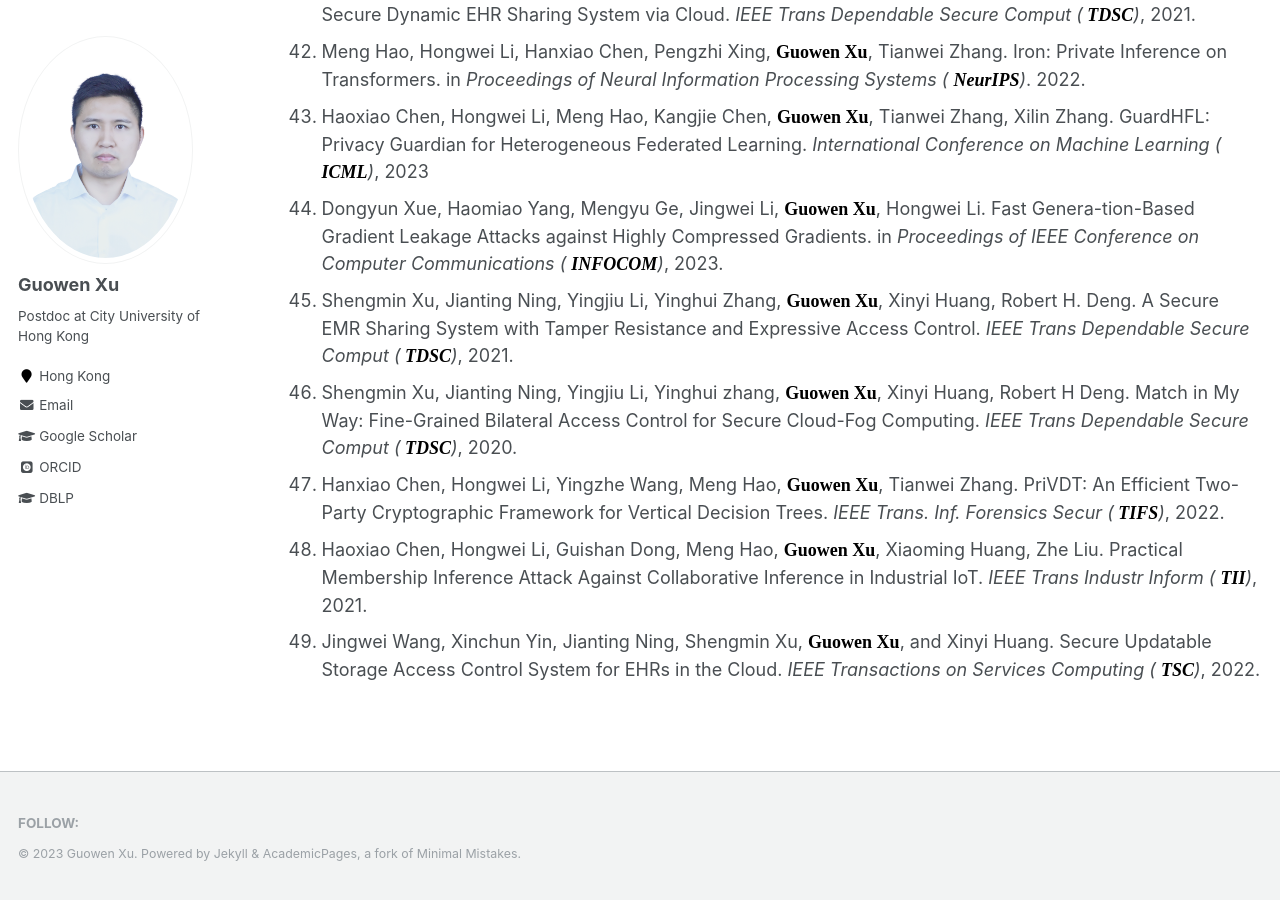
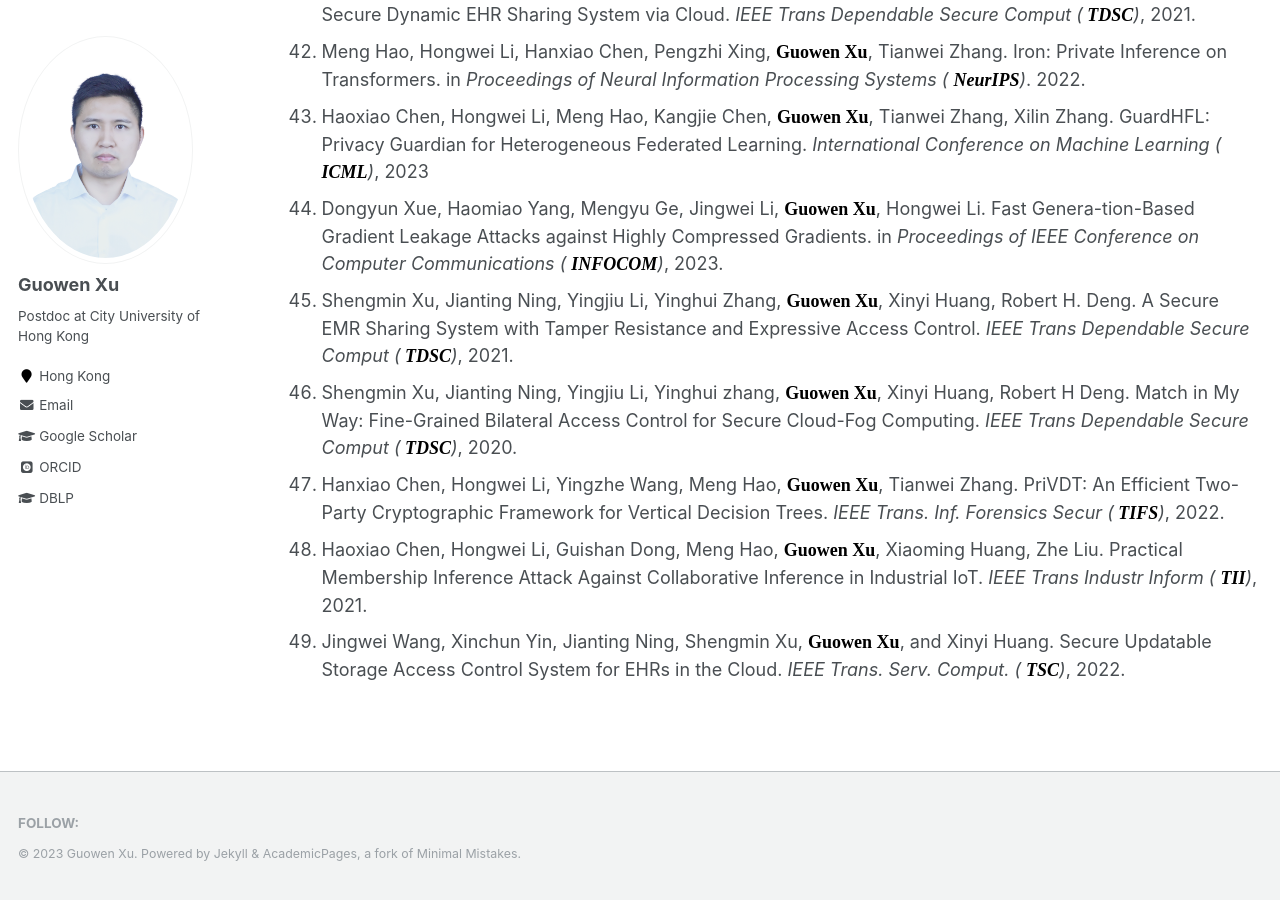
Before and after one commit to Guowen-xu/guowen-xu.github.io, a Jekyll site: the page built from _pages/publications.md, in a window 1280 px wide and 900 px high, scrolled down 3435 px. Built offline with Jekyll 4.4.1, drawn with Linux system fonts in a browser that asks for light colours; some web fonts are replaced.

Commit message:
Update publications.md

```diff
--- a/_pages/publications.md
+++ b/_pages/publications.md
@@ -62,4 +62,4 @@ You can find my articles on my [Google Scholar](https://scholar.google.com.hk/ci
 46. Shengmin Xu, Jianting Ning, Yingjiu Li, Yinghui zhang, **<font face="Times New Roman" color=black size=4> Guowen Xu</font>**, Xinyi Huang, Robert H Deng. Match in My Way: Fine-Grained Bilateral Access Control for Secure Cloud-Fog Computing. *IEEE Trans Dependable Secure Comput (**<font face="Times New Roman" color=black size=4> TDSC</font>**)*, 2020.
 47. Hanxiao Chen, Hongwei Li, Yingzhe Wang, Meng Hao,  **<font face="Times New Roman" color=black size=4> Guowen Xu</font>**, Tianwei Zhang. PriVDT: An Efficient Two-Party Cryptographic Framework for Vertical Decision Trees. *IEEE Trans. Inf. Forensics Secur (**<font face="Times New Roman" color=black size=4> TIFS</font>**)*, 2022.
 48. Haoxiao Chen, Hongwei Li, Guishan Dong, Meng Hao, **<font face="Times New Roman" color=black size=4> Guowen Xu</font>**, Xiaoming Huang, Zhe Liu. Practical Membership Inference Attack Against Collaborative Inference in Industrial IoT. *IEEE Trans Industr Inform ( **<font face="Times New Roman" color=black size=4> TII</font>**)*, 2021.
-49. Jingwei Wang, Xinchun Yin, Jianting Ning, Shengmin Xu, **<font face="Times New Roman" color=black size=4> Guowen Xu</font>**, and Xinyi Huang. Secure Updatable Storage Access Control System for EHRs in the Cloud. *IEEE Transactions on Services Computing ( **<font face="Times New Roman" color=black size=4> TSC</font>**)*, 2022.
+49. Jingwei Wang, Xinchun Yin, Jianting Ning, Shengmin Xu, **<font face="Times New Roman" color=black size=4> Guowen Xu</font>**, and Xinyi Huang. Secure Updatable Storage Access Control System for EHRs in the Cloud. *IEEE Trans. Serv. Comput. ( **<font face="Times New Roman" color=black size=4> TSC</font>**)*, 2022.
```
